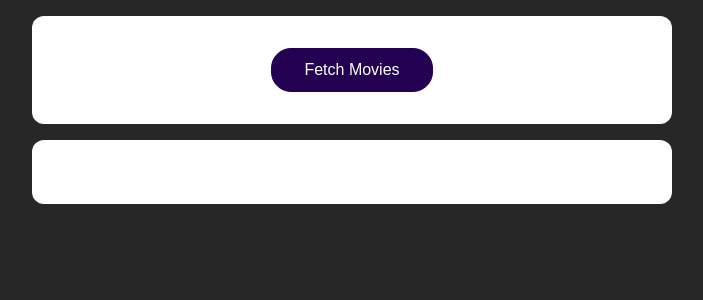
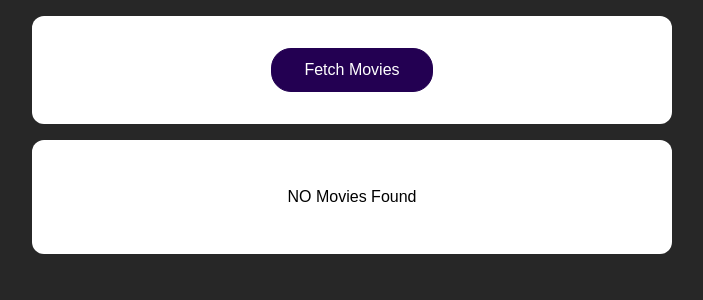
Before and after one commit to BishopBemby/ReactHTTP, a React (Create React App) app: page / in a window 1280 px wide. Shown: the top 300 px of the page, without its empty margins (288-991 px from the left). Built offline with nearby package versions, Linux system fonts and the light colour scheme.

Commit message:
handling states and loading while request is sent and response is fetched.

```diff
--- a/src/App.js
+++ b/src/App.js
@@ -5,8 +5,10 @@
 
 function App() {
   const [movies, setFetchMovies] = useState([]);
+  const [isLoading, setIsLoading] = useState(false);
 
   async function fetchMoviesHandler() {
+    setIsLoading(true);
    const data = await fetch('https://swapi.dev/api/films/');
    const response = await data.json();
    const transformedRes = response.results.map(res=>{
@@ -18,6 +20,7 @@
        }
      })
      setFetchMovies(transformedRes);
+     setIsLoading(false);
  }
 
   return (
@@ -26,7 +29,9 @@
         <button onClick={fetchMoviesHandler}>Fetch Movies</button>
       </section>
       <section>
-        <MoviesList movies={movies} />
+        {!isLoading && movies.length>0 && <MoviesList movies={movies} />}
+        {!isLoading && movies.length===0 && <p>NO Movies Found</p>}
+        {isLoading && <p>Loading.......</p>}
       </section>
     </React.Fragment>
   );
```
